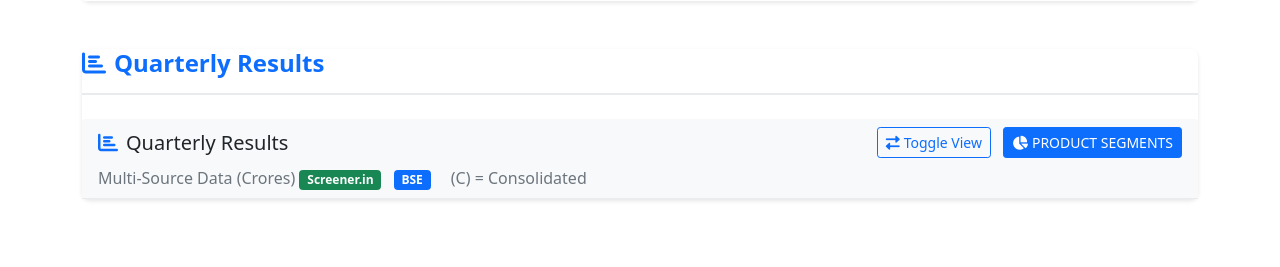
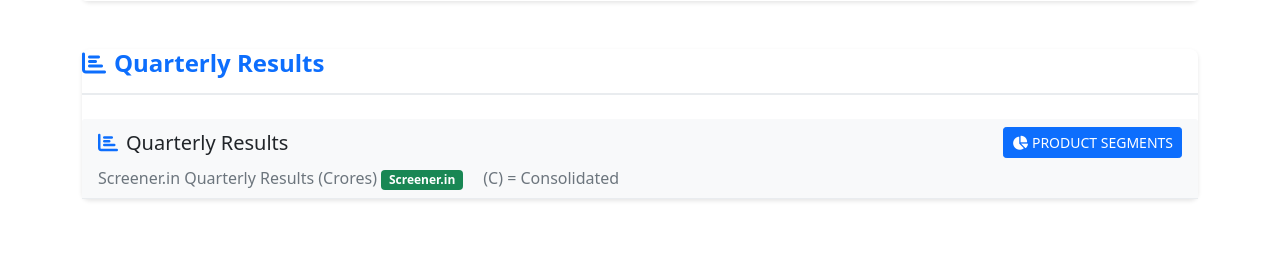
Before and after one commit to gurudayal37/indian-stock-ai-chatbot, a FastAPI app: template app/templates/stock_detail.html in a window 1280 px wide. Shown: the part 1417-1684 px from the top of the page. Run offline with FastAPI, Linux system fonts and the light colour scheme; the template is opened without the code that fills it, so the values that code supplies are empty.

Commit message:
Simplify UI to show only Screener.in quarterly data
- Remove BSE data from quarterly results API
- Update UI to only display Screener.in data
- Remove source toggle functionality
- Simplify header display with only Screener.in indicators
- Cleaner, focused interface for financial analysts
- All Screener transformations working correctly

```diff
--- a/app/api/stocks.py
+++ b/app/api/stocks.py
@@ -120,8 +120,10 @@ async def get_quarterly_results(
         if not stock:
             raise HTTPException(status_code=404, detail="Stock not found")
 
+        # Only return Screener.in data (better quality, more comprehensive)
         results = db.query(QuarterlyResult).filter(
-            QuarterlyResult.stock_id == stock.id
+            QuarterlyResult.stock_id == stock.id,
+            QuarterlyResult.source == 'Screener'
         ).order_by(
             QuarterlyResult.year.desc(),
             QuarterlyResult.quarter_number.desc()
--- a/app/templates/stock_detail.html
+++ b/app/templates/stock_detail.html
@@ -311,18 +311,14 @@
                                      <i class="fas fa-chart-bar me-2 text-primary"></i>Quarterly Results
                                  </h5>
                                  <div>
-                                     <button class="btn btn-sm btn-outline-primary me-2" onclick="toggleConsolidated()">
-                                         <i class="fas fa-exchange-alt me-1"></i>Toggle View
-                                     </button>
                                      <button class="btn btn-sm btn-primary">
                                          <i class="fas fa-chart-pie me-1"></i>PRODUCT SEGMENTS
                                      </button>
                                  </div>
                              </div>
                              <p class="mb-0 mt-2 text-muted">
-                                 <span id="quarterlySubtitle">Multi-Source Data (Crores)</span>
+                                 <span id="quarterlySubtitle">Screener.in Quarterly Results (Crores)</span>
                                  <span class="badge bg-success me-2">Screener.in</span>
-                                 <span class="badge bg-primary me-2">BSE</span>
                                  <span class="text-muted ms-2">(C) = Consolidated</span>
                              </p>
                          </div>
@@ -468,7 +464,7 @@
             }
         }
 
-        async function loadQuarterlyResults(source = 'all') {
+        async function loadQuarterlyResults() {
             try {
                 document.getElementById('quarterlyLoading').style.display = 'block';
                 document.getElementById('quarterlyContent').style.display = 'none';
@@ -480,17 +476,7 @@
 
                 console.log('Raw quarterly data received:', quarterlyData);
 
-                // Filter data based on source if specified
-                let filteredData = quarterlyData;
-                if (source === 'screener') {
-                    filteredData = quarterlyData.filter(q => q.source === 'Screener');
-                } else if (source === 'bse') {
-                    filteredData = quarterlyData.filter(q => q.source === 'BSE');
-                }
-
-                console.log(`Filtered data for source '${source}':`, filteredData);
-
-                populateQuarterlyTable(filteredData);
+                populateQuarterlyTable(quarterlyData);
 
                 document.getElementById('quarterlyLoading').style.display = 'none';
                 document.getElementById('quarterlyContent').style.display = 'block';
@@ -513,7 +499,7 @@
                 console.log('Operating Profit field:', firstQuarter.operating_profit, 'Type:', typeof firstQuarter.operating_profit);
                 console.log('EBITDA field:', firstQuarter.ebitda, 'Type:', typeof firstQuarter.ebitda);
                 console.log('Net Profit field:', firstQuarter.net_profit, 'Type:', typeof firstQuarter.net_profit);
-                console.log('Source:', firstQuarter.source, 'Is Consolidated:', firstQuarter.is_consolidated);
+                console.log('Is Consolidated:', firstQuarter.is_consolidated);
             }
 
             // Clear existing content
@@ -540,32 +526,25 @@
                 const th = document.createElement('th');
                 th.className = 'quarter-header';
 
-                // Create quarter header with source and consolidated info
+                // Create quarter header with consolidated info
                 const quarterText = document.createElement('div');
                 quarterText.textContent = quarter.quarter;
 
-                const sourceInfo = document.createElement('div');
-                sourceInfo.className = 'text-muted';
-                sourceInfo.style.fontSize = '0.8rem';
-                sourceInfo.style.fontWeight = 'normal';
-
-                if (quarter.source === 'Screener') {
-                    sourceInfo.textContent = 'Screener.in';
-                    sourceInfo.style.color = '#28a745'; // Green for Screener
-                } else if (quarter.source === 'BSE') {
-                    sourceInfo.textContent = 'BSE';
-                    sourceInfo.style.color = '#007bff'; // Blue for BSE
-                } else {
-                    sourceInfo.textContent = quarter.source || 'Unknown';
-                }
+                const consolidatedInfo = document.createElement('div');
+                consolidatedInfo.className = 'text-muted';
+                consolidatedInfo.style.fontSize = '0.8rem';
+                consolidatedInfo.style.fontWeight = 'normal';
+                consolidatedInfo.style.color = '#28a745'; // Green for Screener.in
 
                 // Add consolidated indicator
                 if (quarter.is_consolidated) {
-                    sourceInfo.textContent += ' (C)';
+                    consolidatedInfo.textContent = 'Screener.in (C)';
+                } else {
+                    consolidatedInfo.textContent = 'Screener.in';
                 }
 
                 th.appendChild(quarterText);
-                th.appendChild(sourceInfo);
+                th.appendChild(consolidatedInfo);
                 headerRow.appendChild(th);
             });
 
@@ -673,25 +652,7 @@
             console.log('Final Table Structure - Headers:', headerRow.children.length, 'Data Rows:', tbody.children.length);
         }
 
-        function toggleConsolidated() {
-            // Toggle between different views
-            const subtitle = document.getElementById('quarterlySubtitle');
-            const currentText = subtitle.textContent;
-
-            if (currentText.includes('Multi-Source')) {
-                subtitle.textContent = 'Screener.in Data Only (Crores)';
-                // Here you would reload quarterly data with only Screener data
-                loadQuarterlyResults('screener');
-            } else if (currentText.includes('Screener.in')) {
-                subtitle.textContent = 'BSE Data Only (Crores)';
-                // Here you would reload quarterly data with only BSE data
-                loadQuarterlyResults('bse');
-            } else {
-                subtitle.textContent = 'Multi-Source Data (Crores)';
-                // Here you would reload quarterly data with all sources
-                loadQuarterlyResults('all');
-            }
-        }
+        // Toggle function removed - only showing Screener.in data now
     </script>
 </body>
 </html>
```
